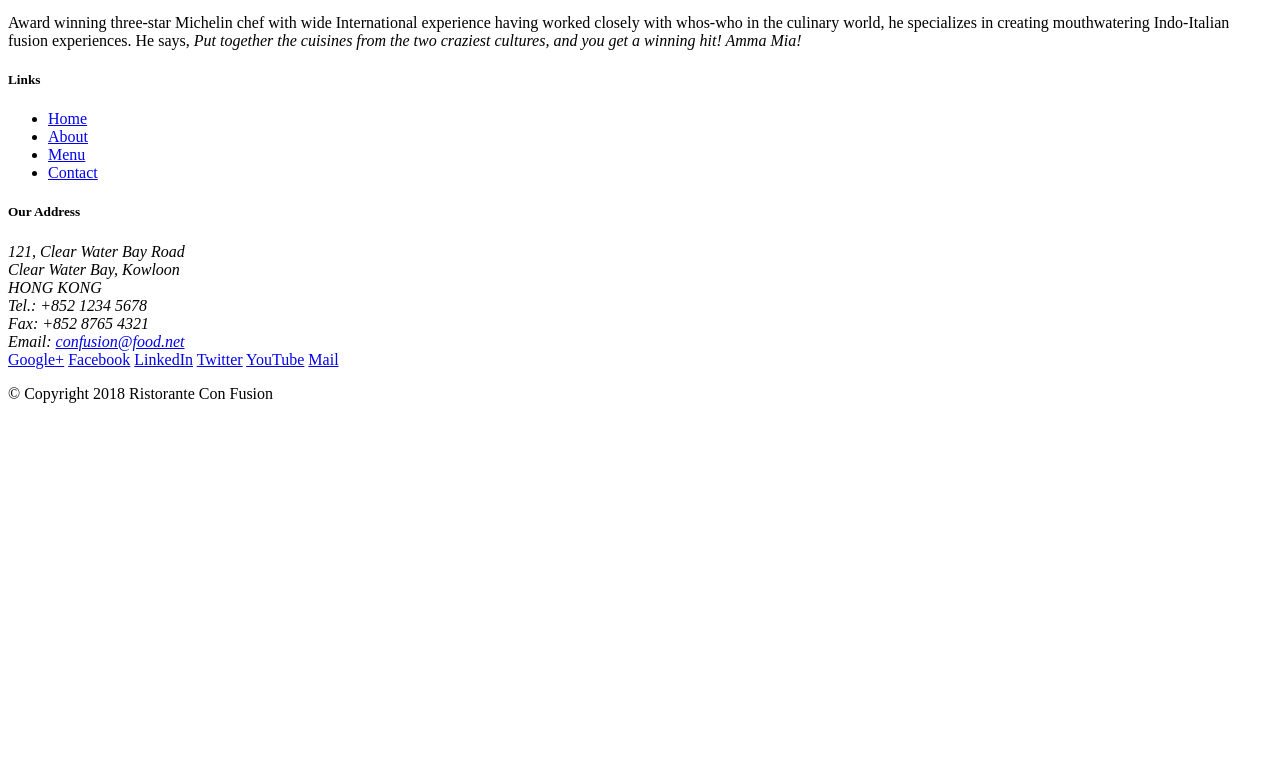
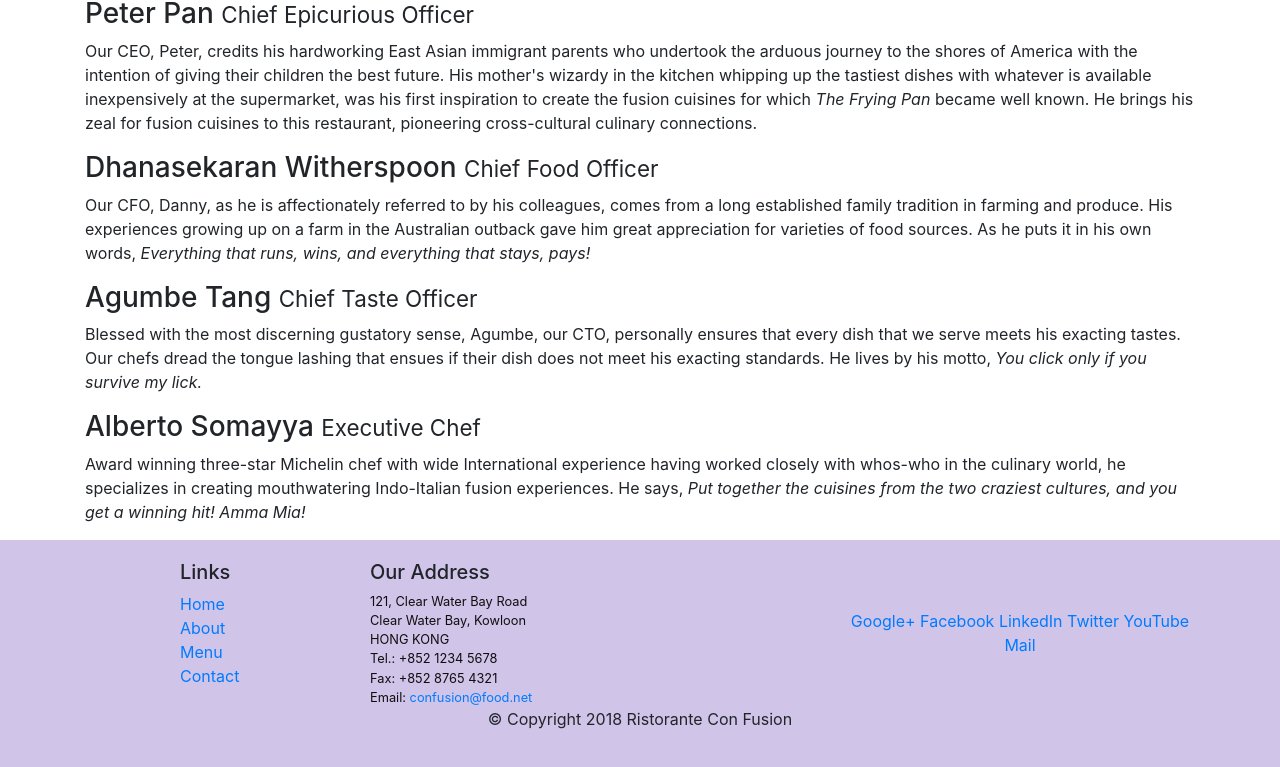
Before and after one commit to DuongHuynhTrung/Exercise5_Bootstrap, a website: page aboutus.html in a window 1280 px wide. Shown: the part 694-1461 px from the top of the page. Before the commit the page ends 1113 px from the top, so only its background shows below. Drawn offline with nearby package versions, Linux system fonts and the light colour scheme.

Commit message:
Final Assignment1

```diff
--- a/aboutus.html
+++ b/aboutus.html
@@ -2,6 +2,17 @@
 <html lang="en">
 
 <head>
+    <!-- Required meta tags always come first -->
+    <meta charset="utf-8">
+    <meta name="viewport" content="width=device-width, initial-scale=1, shrink-to-fit=no">
+    <meta http-equiv="x-ua-compatible" content="ie=edge">
+    <!-- Bootstrap CSS -->
+    <link rel="stylesheet" href="node_modules/bootstrap/dist/css/bootstrap.min.css">
+    <!-- jQuery first, then Popper.js, then Bootstrap JS. -->
+    <script src="node_modules/jquery/dist/jquery.slim.min.js"></script>
+    <script src="node_modules/popper.js/dist/umd/popper.min.js"></script>
+    <script src="node_modules/bootstrap/dist/js/bootstrap.min.js"></script>
+    <link rel="stylesheet" href="css/style.css">
 
     <title>Ristorante Con Fusion: About Us</title>
 
@@ -14,7 +25,8 @@
             <div class="row row-header">
                 <div class="col-12 col-sm-6">
                     <h1>Ristorante con Fusion</h1>
-                    <p>We take inspiration from the World's best cuisines, and create a unique fusion experience. Our lipsmacking creations will tickle your culinary senses!</p>
+                    <p>We take inspiration from the World's best cuisines, and create a unique fusion experience. Our
+                        lipsmacking creations will tickle your culinary senses!</p>
                 </div>
                 <div class="col-12 col-sm">
                 </div>
@@ -22,36 +34,55 @@
         </div>
     </header>
 
-    <div>
-        <div>
-            <div>
+    <div class="container">
+        <div class="row">
+            <div class="col-12">
                 <h3>About Us</h3>
                 <hr>
             </div>
         </div>
 
-        <div>
-            <div>
+        <div class="row">
+            <div class="col-12 col-xl-6">
                 <h2>Our History</h2>
-                <p>Started in 2010, Ristorante con Fusion quickly established itself as a culinary icon par excellence in Hong Kong. With its unique brand of world fusion cuisine that can be found nowhere else, it enjoys patronage from the A-list clientele in Hong Kong.  Featuring four of the best three-star Michelin chefs in the world, you never know what will arrive on your plate the next time you visit us.</p>
-                <p>The restaurant traces its humble beginnings to <em>The Frying Pan</em>, a successful chain started by our CEO, Mr. Peter Pan, that featured for the first time the world's best cuisines in a pan.</p>
+                <p>Started in 2010, Ristorante con Fusion quickly established itself as a culinary icon par excellence
+                    in Hong Kong. With its unique brand of world fusion cuisine that can be found nowhere else, it
+                    enjoys patronage from the A-list clientele in Hong Kong. Featuring four of the best three-star
+                    Michelin chefs in the world, you never know what will arrive on your plate the next time you visit
+                    us.</p>
+                <p>The restaurant traces its humble beginnings to <em>The Frying Pan</em>, a successful chain started by
+                    our CEO, Mr. Peter Pan, that featured for the first time the world's best cuisines in a pan.</p>
             </div>
             <div>
             </div>
         </div>
 
 
-        <div>
-            <div>
+        <div class="row">
+            <div class="col-12">
                 <h2>Corporate Leadership</h2>
                 <h3>Peter Pan <small>Chief Epicurious Officer</small></h3>
-                <p>Our CEO, Peter, credits his hardworking East Asian immigrant parents who undertook the arduous journey to the shores of America with the intention of giving their children the best future. His mother's wizardy in the kitchen whipping up the tastiest dishes with whatever is available inexpensively at the supermarket, was his first inspiration to create the fusion cuisines for which <em>The Frying Pan</em> became well known. He brings his zeal for fusion cuisines to this restaurant, pioneering cross-cultural culinary connections.</p>
+                <p class=" d-none d-sm-block">Our CEO, Peter, credits his hardworking East Asian immigrant parents who undertook the arduous
+                    journey to the shores of America with the intention of giving their children the best future. His
+                    mother's wizardy in the kitchen whipping up the tastiest dishes with whatever is available
+                    inexpensively at the supermarket, was his first inspiration to create the fusion cuisines for which
+                    <em>The Frying Pan</em> became well known. He brings his zeal for fusion cuisines to this
+                    restaurant, pioneering cross-cultural culinary connections.</p>
                 <h3>Dhanasekaran Witherspoon <small>Chief Food Officer</small></h3>
-                <p>Our CFO, Danny, as he is affectionately referred to by his colleagues, comes from a long established family tradition in farming and produce. His experiences growing up on a farm in the Australian outback gave him great appreciation for varieties of food sources. As he puts it in his own words, <em>Everything that runs, wins, and everything that stays, pays!</em></p>
+                <p class=" d-none d-sm-block">Our CFO, Danny, as he is affectionately referred to by his colleagues, comes from a long established
+                    family tradition in farming and produce. His experiences growing up on a farm in the Australian
+                    outback gave him great appreciation for varieties of food sources. As he puts it in his own words,
+                    <em>Everything that runs, wins, and everything that stays, pays!</em></p>
                 <h3>Agumbe Tang <small>Chief Taste Officer</small></h3>
-                <p>Blessed with the most discerning gustatory sense, Agumbe, our CTO, personally ensures that every dish that we serve meets his exacting tastes. Our chefs dread the tongue lashing that ensues if their dish does not meet his exacting standards. He lives by his motto, <em>You click only if you survive my lick.</em></p>
+                <p class=" d-none d-sm-block">Blessed with the most discerning gustatory sense, Agumbe, our CTO, personally ensures that every dish
+                    that we serve meets his exacting tastes. Our chefs dread the tongue lashing that ensues if their
+                    dish does not meet his exacting standards. He lives by his motto, <em>You click only if you survive
+                        my lick.</em></p>
                 <h3>Alberto Somayya <small>Executive Chef</small></h3>
-                <p>Award winning three-star Michelin chef with wide International experience having worked closely with whos-who in the culinary world, he specializes in creating mouthwatering Indo-Italian fusion experiences. He says, <em>Put together the cuisines from the two craziest cultures, and you get a winning hit! Amma Mia!</em></p>
+                <p class=" d-none d-sm-block">Award winning three-star Michelin chef with wide International experience having worked closely with
+                    whos-who in the culinary world, he specializes in creating mouthwatering Indo-Italian fusion
+                    experiences. He says, <em>Put together the cuisines from the two craziest cultures, and you get a
+                        winning hit! Amma Mia!</em></p>
             </div>
         </div>
 
--- a/package.json
+++ b/package.json
@@ -1,5 +1,5 @@
 {
-  "name": "confusion",
+  "name": "assignment1",
   "version": "1.0.0",
   "description": "This is a website for Ristorante Con Fusion",
   "main": "index.html",
```
Also changed, not shown: index.html (+17 -0 lines). Lines whose indentation alone changed are shown as unchanged.
